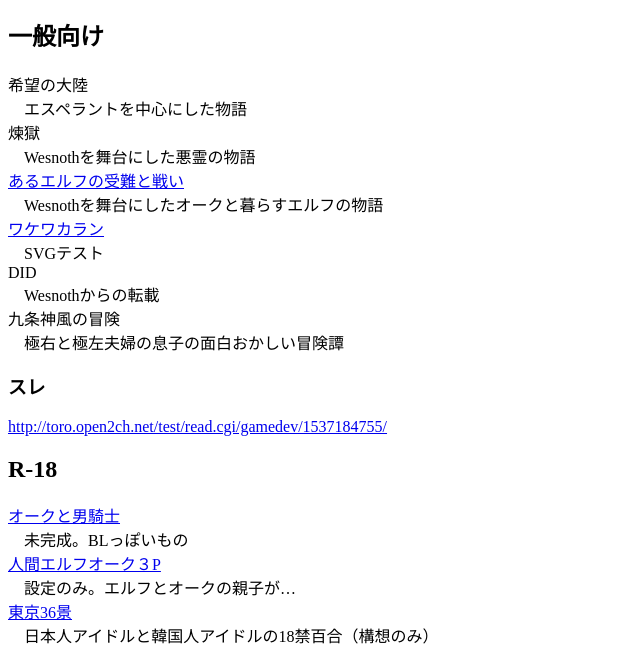
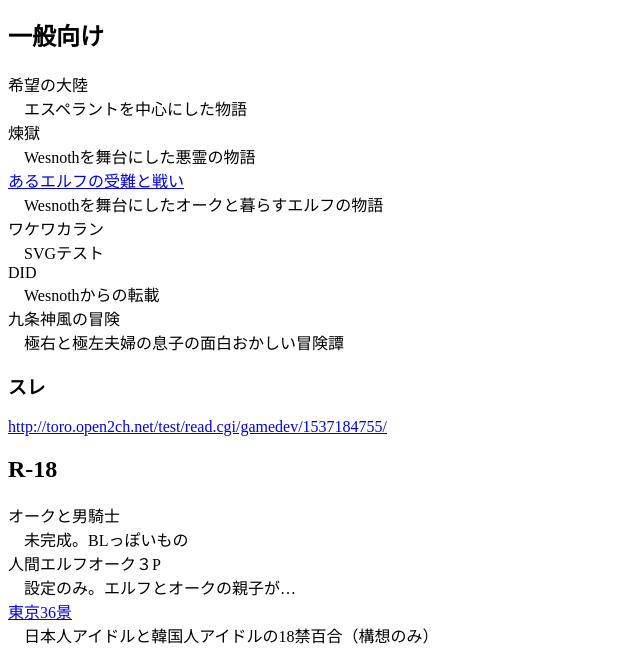
Before and after one commit to nandaka-furari/opennovel-products, a plain HTML site: page index.html in a window 1280 px wide. Shown: the part 142-792 px from the top of the page, without its empty margins (0-640 px from the left). Drawn offline with Linux system fonts and the light colour scheme.

Commit message:
ワケワカランとファンタジーものはパブリックドメインで配布するため他のリポジトリに移動する
いったんリンクも削除

```diff
--- a/index.html
+++ b/index.html
@@ -34,7 +34,7 @@ dd {
 <dd>Wesnothを舞台にした悪霊の物語</dd>
 <dt><a class="onp" href="./あるエルフの受難と戦い">あるエルフの受難と戦い</a></dt>
 <dd>Wesnothを舞台にしたオークと暮らすエルフの物語</dd>
-<dt><a class="onp" href="./ワケワカラン">ワケワカラン</a></dt>
+<dt>ワケワカラン</dt>
 <dd>SVGテスト</dd>
 <dt>DID</dt>
 <dd>Wesnothからの転載</dd>
@@ -47,9 +47,9 @@ dd {
 <section>
 <h2>R-18</h2>
 <dl>
-<dt><a class="onp" href="./オークと男騎士">オークと男騎士</a></dt>
+<dt>オークと男騎士</dt>
 <dd>未完成。BLっぽいもの</dd>
-<dt><a class="onp" href="./人間エルフオーク３P">人間エルフオーク３P</a></dt>
+<dt>人間エルフオーク３P</dt>
 <dd>設定のみ。エルフとオークの親子が…</dd>
 <dt><a class="onp" href="./東京36景">東京36景</a></dt>
 <dd>日本人アイドルと韓国人アイドルの18禁百合（構想のみ）</dd>
```
Also changed, not shown: エロクシア/シナリオ/エロクシア.txt (deleted), オークと男騎士/シナリオ/オークと男騎士.txt (deleted), ワケワカラン/シナリオ/ワケワカラン.txt (deleted), ワケワカラン/立ち絵/anime.svg (deleted), ワケワカラン/立ち絵/さとる.png (deleted), ワケワカラン/立ち絵/ワケワカラン.svg (deleted), ワケワカラン/背景/test.svg (deleted), 人間エルフオーク３P/シナリオ/人間エルフオーク３P.txt (deleted).
